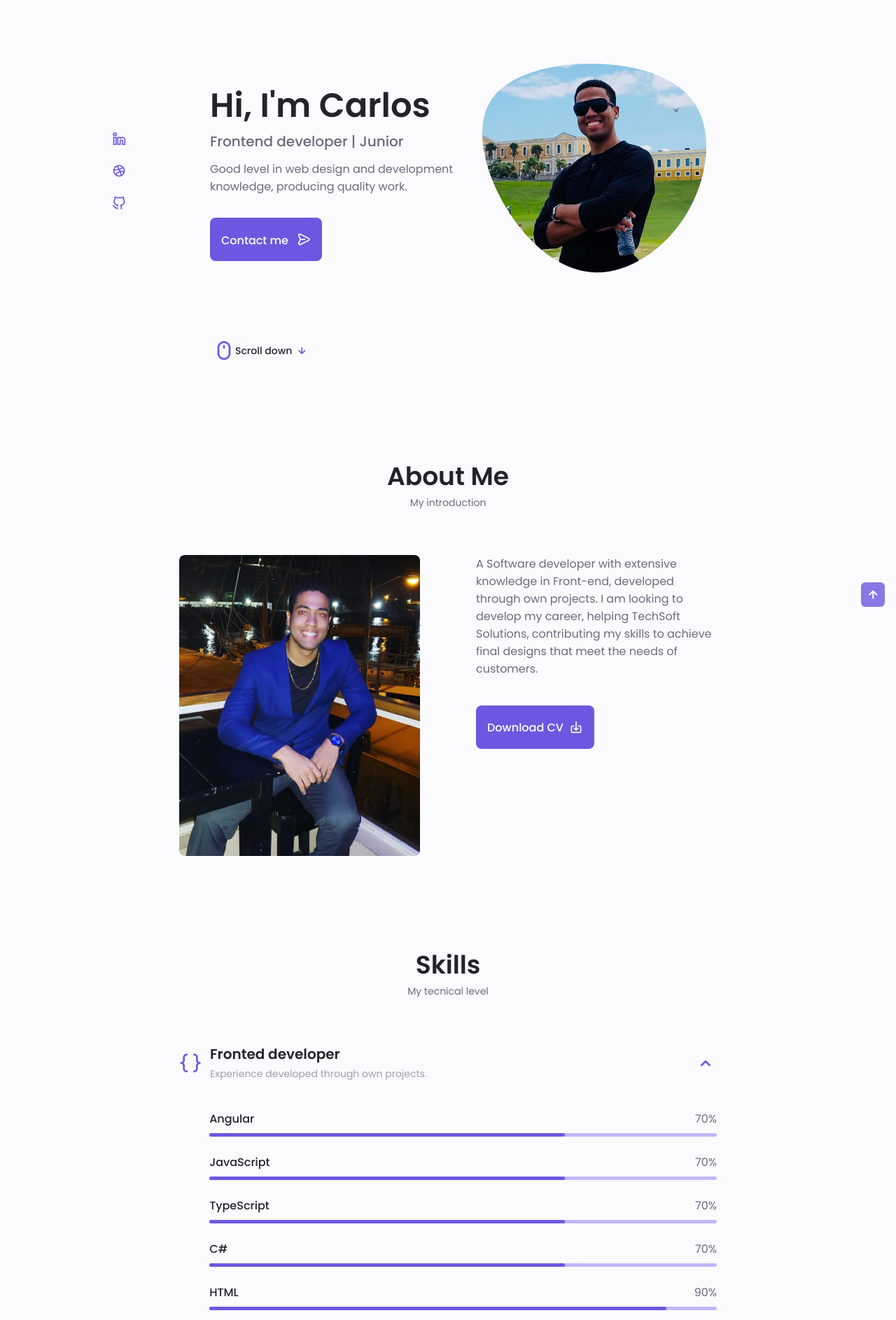
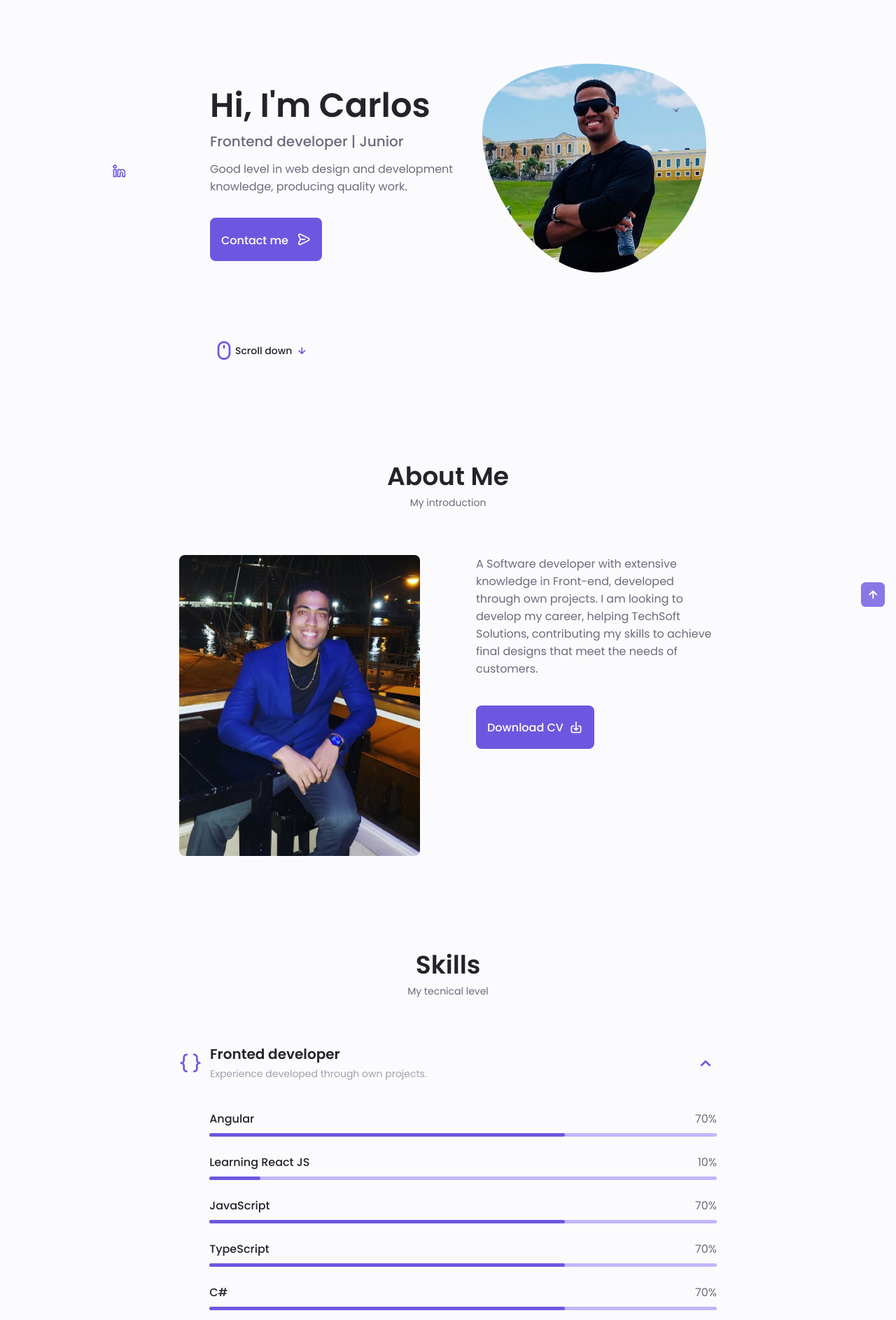
Before and after one commit to Montoi/montoi.github.io, a plain HTML site: page index.html in a window 1280 px wide. Shown: the part 93-1979 px from the top of the page at 70% size. Drawn offline with nearby package versions, Linux system fonts and the light colour scheme.

Commit message:
Linkeding link

```diff
--- a/assets/css/styles.css
+++ b/assets/css/styles.css
@@ -505,6 +505,9 @@ img{
 }
 .skills__angular{
   width: 70%;
+}
+.skills__reactjs{
+  width: 10%;
 }
 .skills__typeScript{
   width: 70%;
--- a/index.html
+++ b/index.html
@@ -67,16 +67,8 @@
                     <div class="home__container container grid">
                         <div class="home__content grid">
                             <div class="home__social">
-                                <a href="" class="home__social-icon">
+                                <a href="https://www.linkedin.com/in/carlosgarciadev/" target="_blank" class="home__social-icon">
                                     <i class="uil uil-linkedin-alt"></i>
-                                </a>
-
-                                <a href="" class="home__social-icon">
-                                    <i class="uil uil-dribbble"></i>
-                                </a>
-
-                                <a href="" class="home__social-icon">
-                                    <i class="uil uil-github-alt"></i>
                                 </a>
                             </div>
 
@@ -165,6 +157,15 @@
                                     </div>
                                     <div class="skills__bar">
                                         <span class="skills__percentage skills__angular"></span>
+                                    </div>
+                                </div>
+                                <div class="skills__data">
+                                    <div class="skills__titles">
+                                        <h3 class="skills__name">Learning React JS</h3>
+                                        <span class="skills__number">10%</span>
+                                    </div>
+                                    <div class="skills__bar">
+                                        <span class="skills__percentage skills__reactjs"></span>
                                     </div>
                                 </div>
                                 <div class="skills__data">
```
